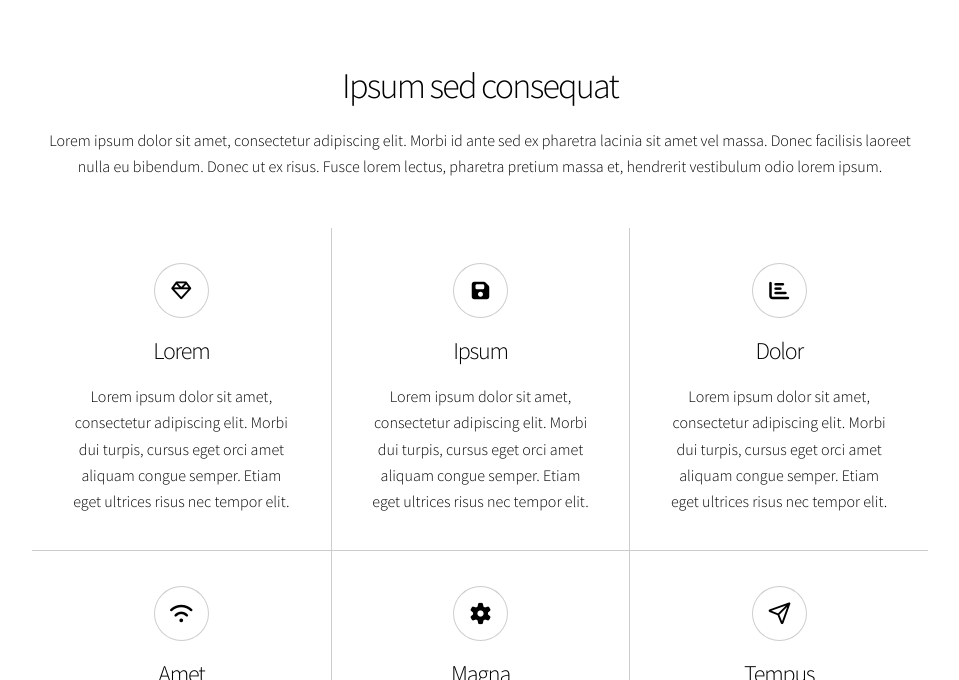
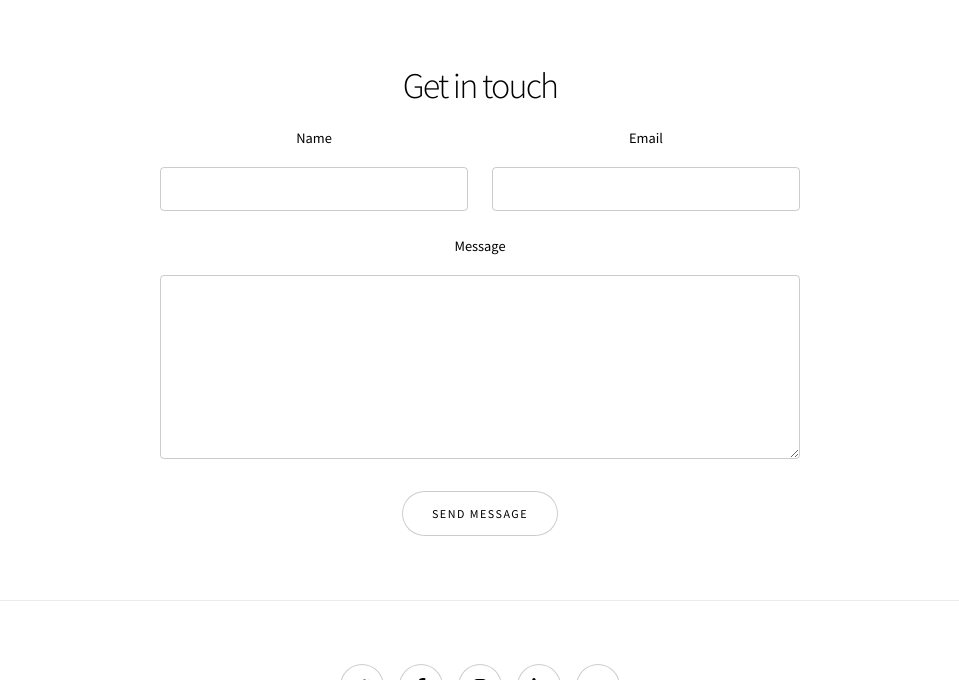
Before and after one commit to naylahcan/naylahcan.github.io, a plain HTML site: page index.html in a window 1280 px wide. Shown: the part 2120-2800 px from the top of the page, without its empty margins (160-1119 px from the left). Drawn offline with Linux system fonts and the light colour scheme.

Commit message:
Update index.html

```diff
--- a/index.html
+++ b/index.html
@@ -230,75 +230,7 @@
 
 					</section>
 
-				<!-- Six -->
-					<section class="wrapper style1 align-center">
-						<div class="inner">
-							<h2>Ipsum sed consequat</h2>
-							<p>Lorem ipsum dolor sit amet, consectetur adipiscing elit. Morbi id ante sed ex pharetra lacinia sit amet vel massa. Donec facilisis laoreet nulla eu bibendum. Donec ut ex risus. Fusce lorem lectus, pharetra pretium massa et, hendrerit vestibulum odio lorem ipsum.</p>
-							<div class="items style1 medium onscroll-fade-in">
-								<section>
-									<span class="icon style2 major fa-gem"></span>
-									<h3>Lorem</h3>
-									<p>Lorem ipsum dolor sit amet, consectetur adipiscing elit. Morbi dui turpis, cursus eget orci amet aliquam congue semper. Etiam eget ultrices risus nec tempor elit.</p>
-								</section>
-								<section>
-									<span class="icon solid style2 major fa-save"></span>
-									<h3>Ipsum</h3>
-									<p>Lorem ipsum dolor sit amet, consectetur adipiscing elit. Morbi dui turpis, cursus eget orci amet aliquam congue semper. Etiam eget ultrices risus nec tempor elit.</p>
-								</section>
-								<section>
-									<span class="icon solid style2 major fa-chart-bar"></span>
-									<h3>Dolor</h3>
-									<p>Lorem ipsum dolor sit amet, consectetur adipiscing elit. Morbi dui turpis, cursus eget orci amet aliquam congue semper. Etiam eget ultrices risus nec tempor elit.</p>
-								</section>
-								<section>
-									<span class="icon solid style2 major fa-wifi"></span>
-									<h3>Amet</h3>
-									<p>Lorem ipsum dolor sit amet, consectetur adipiscing elit. Morbi dui turpis, cursus eget orci amet aliquam congue semper. Etiam eget ultrices risus nec tempor elit.</p>
-								</section>
-								<section>
-									<span class="icon solid style2 major fa-cog"></span>
-									<h3>Magna</h3>
-									<p>Lorem ipsum dolor sit amet, consectetur adipiscing elit. Morbi dui turpis, cursus eget orci amet aliquam congue semper. Etiam eget ultrices risus nec tempor elit.</p>
-								</section>
-								<section>
-									<span class="icon style2 major fa-paper-plane"></span>
-									<h3>Tempus</h3>
-									<p>Lorem ipsum dolor sit amet, consectetur adipiscing elit. Morbi dui turpis, cursus eget orci amet aliquam congue semper. Etiam eget ultrices risus nec tempor elit.</p>
-								</section>
-								<section>
-									<span class="icon solid style2 major fa-desktop"></span>
-									<h3>Aliquam</h3>
-									<p>Lorem ipsum dolor sit amet, consectetur adipiscing elit. Morbi dui turpis, cursus eget orci amet aliquam congue semper. Etiam eget ultrices risus nec tempor elit.</p>
-								</section>
-								<section>
-									<span class="icon solid style2 major fa-sync-alt"></span>
-									<h3>Elit</h3>
-									<p>Lorem ipsum dolor sit amet, consectetur adipiscing elit. Morbi dui turpis, cursus eget orci amet aliquam congue semper. Etiam eget ultrices risus nec tempor elit.</p>
-								</section>
-								<section>
-									<span class="icon solid style2 major fa-hashtag"></span>
-									<h3>Morbi</h3>
-									<p>Lorem ipsum dolor sit amet, consectetur adipiscing elit. Morbi dui turpis, cursus eget orci amet aliquam congue semper. Etiam eget ultrices risus nec tempor elit.</p>
-								</section>
-								<section>
-									<span class="icon solid style2 major fa-bolt"></span>
-									<h3>Turpis</h3>
-									<p>Lorem ipsum dolor sit amet, consectetur adipiscing elit. Morbi dui turpis, cursus eget orci amet aliquam congue semper. Etiam eget ultrices risus nec tempor elit.</p>
-								</section>
-								<section>
-									<span class="icon solid style2 major fa-envelope"></span>
-									<h3>Ultrices</h3>
-									<p>Lorem ipsum dolor sit amet, consectetur adipiscing elit. Morbi dui turpis, cursus eget orci amet aliquam congue semper. Etiam eget ultrices risus nec tempor elit.</p>
-								</section>
-								<section>
-									<span class="icon solid style2 major fa-leaf"></span>
-									<h3>Risus</h3>
-									<p>Lorem ipsum dolor sit amet, consectetur adipiscing elit. Morbi dui turpis, cursus eget orci amet aliquam congue semper. Etiam eget ultrices risus nec tempor elit.</p>
-								</section>
-							</div>
-						</div>
-					</section>
+
 
 				<!-- Seven -->
 					<section class="wrapper style1 align-center">
```
